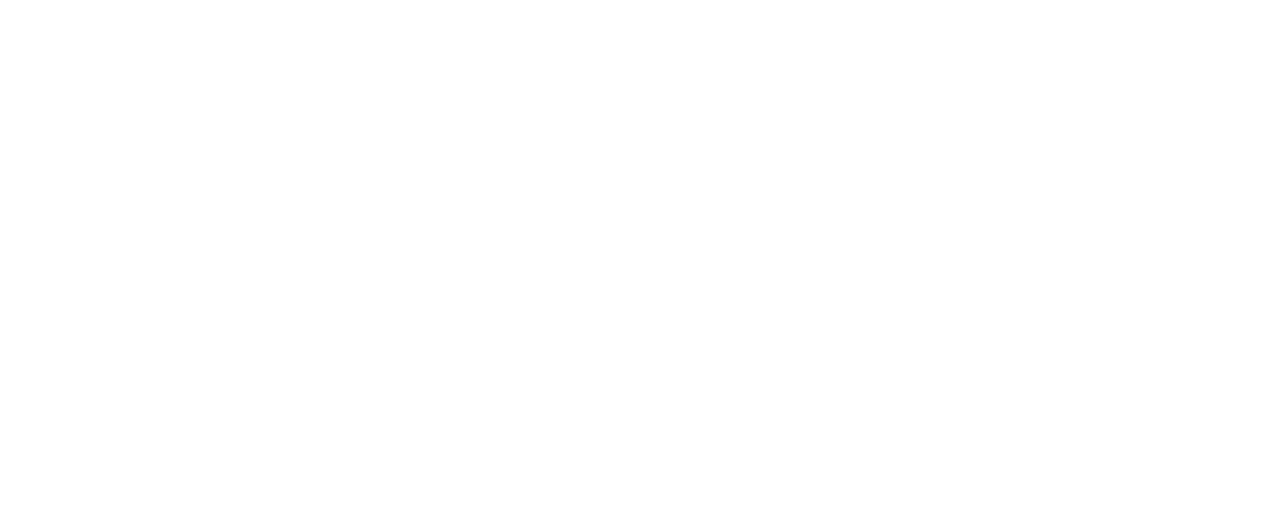
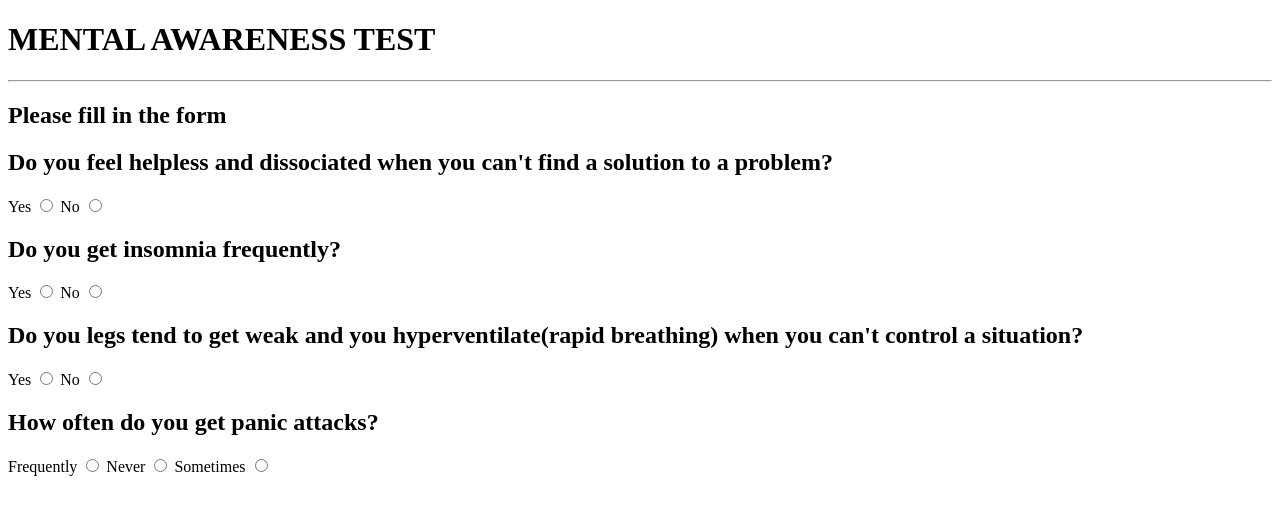
Before and after one commit to DanKinoti/Are-You-OK, a plain HTML site: page test.html in a window 1280 px wide. Drawn offline with Linux system fonts and the light colour scheme.

Commit message:
Addition of one set of questions.

```diff
--- a/test.html
+++ b/test.html
@@ -5,7 +5,44 @@
 </head>
 
 <body>
+  <h1>MENTAL AWARENESS TEST</h1>
+  <hr>
+  <h2>Please fill in the form</h2>
+  <div>
+        <div class="anxiety">
+          <form>
+            <h2>Do you feel helpless and dissociated when you can't find a solution to a problem?</h2>
+            <label for="anxious">Yes</label>
+            <input type="radio" name="question" class="anxious" value="Yes">
+            <label for="anxious">No</label>
+            <input type="radio" name="question" class="anxious" value="NO"><br>
+          </form>
+          <form>
+            <h2>Do you get insomnia frequently?</h2>
+            <label for="anxious">Yes</label>
+            <input type="radio" name="question" class="anxious" value="Yes">
+            <label for="anxious">No</label>
+            <input type="radio" name="question" class="anxious" value="NO"><br>
+          </form>
+          <form>
+            <h2>Do you legs tend to get weak and you hyperventilate(rapid breathing) when you can't control a situation?</h2>
+            <label for="anxious">Yes</label>
+            <input type="radio" name="question" class="anxious" value="Yes">
+            <label for="anxious">No</label>
+            <input type="radio" name="question" class="anxious" value="NO"><br>
+          </form>
+          <form>
+            <h2>How often do you get panic attacks?</h2>
+            <label for="anxious">Frequently</label>
+            <input type="radio" name="question" class="anxious" value="Frequently">
+            <label for="anxious">Never</label>
+            <input type="radio" name="question" class="anxious" value="Never">
+            <label for="anxious">Sometimes</label>
+            <input type="radio" name="question" class="anxious" value="Sometimes"><br>
+          </form>
+       </div>
 
+  </div>
 </body>
 </html>
 <html>
```
